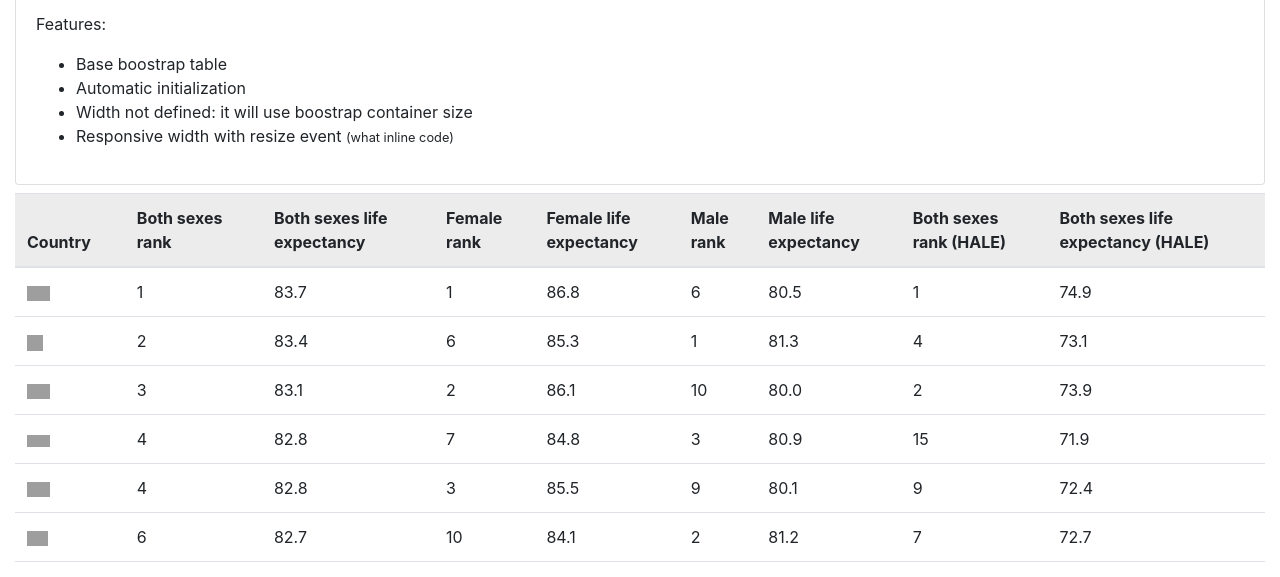
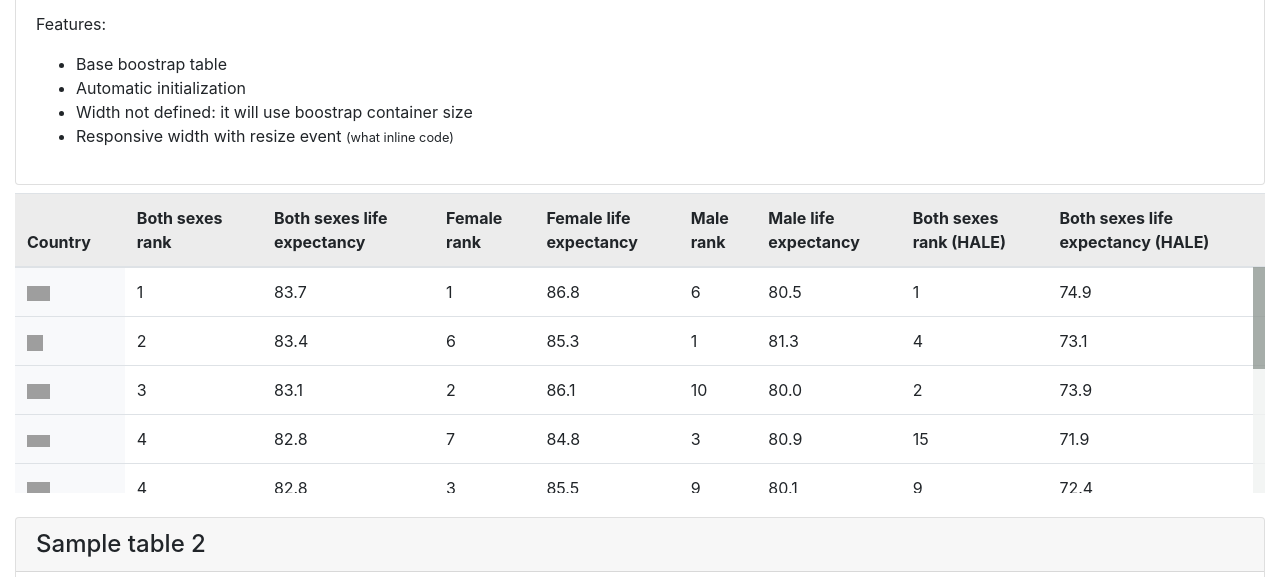
Before and after one commit to ruizfrontend/Pepin-ColumnFixer, a website: page docs/index.html in a window 1280 px wide. Shown: the part 344-921 px from the top of the page. Drawn offline with nearby package versions, Linux system fonts and the light colour scheme; grey boxes are pictures that could not be loaded.

Commit message:
documents wrong url

```diff
--- a/docs/index.html
+++ b/docs/index.html
@@ -13,7 +13,7 @@
 
     <meta name="viewport" content="width=device-width, initial-scale=1">
 
-	<script src="./pepinColumnFixer.js"></script>
+	<script src="../pepinColumnFixer.js"></script>
 	<script>
 $.pepinColFixer({autoload: true})
 $(function(){
```
Also changed, not shown: docs/sample.gif (added).
